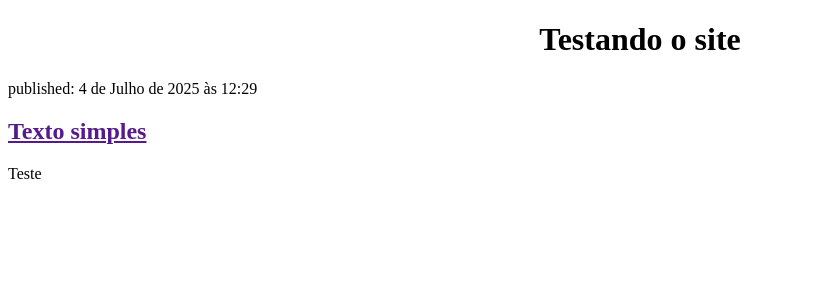
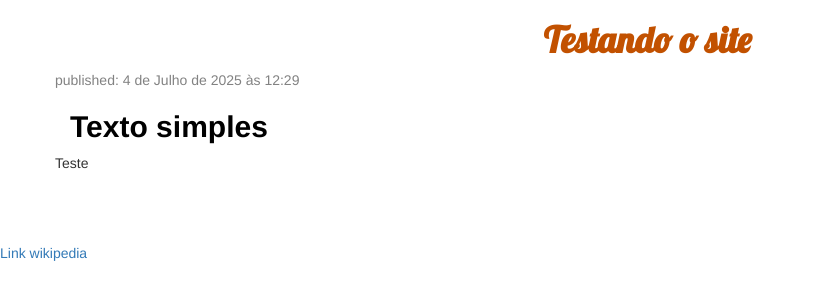
Before and after one commit to rogeriobarbosa07/Django, a Django app: page / in a window 1280 px wide. Shown: the top 300 px of the page, without its empty margins (0-815 px from the left). Run offline with Django 5.2, Linux system fonts and the light colour scheme; data comes from the database, SQL or seed files in the repository; some libraries are stand-ins or nearby versions.

Commit message:
Adicionando css ao projeto teste

```diff
--- a/teste/appteste/templates/appteste/post_list.html
+++ b/teste/appteste/templates/appteste/post_list.html
@@ -1,18 +1,32 @@
+{% load static %}
 <!DOCTYPE html>
     <html lang="en">
     <head>
         <meta charset="UTF-8">
         <meta name="viewport" content="width=device-width, initial-scale=1.0">
         <title>Document</title>
+        <link rel="stylesheet" href="//maxcdn.bootstrapcdn.com/bootstrap/3.2.0/css/bootstrap.min.css">
+        <link rel="stylesheet" href="//maxcdn.bootstrapcdn.com/bootstrap/3.2.0/css/bootstrap-theme.min.css">
+        <link href="//fonts.googleapis.com/css?family=Lobster&subset=latin,latin-ext" rel="stylesheet" type="text/css">
+        <link rel="stylesheet" href="{% static 'css/blog.css' %}">
     </head>
     <body>
         <h1 style="text-align: center;">Testando o site</h1>
-        {% for post in posts %}
-            <div>
-                <p>published: {{ post.published_date }}</p>
-                <h2><a href="">{{ post.title }}</a></h2>
-                <p>{{ post.text|linebreaksbr }}</p>
+        <div class="content container">
+            <div class="row">
+                <div class="col-md-8">
+                    {% for post in posts %}
+                        <div class="post">
+                            <div class="date">
+                                <p>published: {{ post.published_date }}</p>
+                            </div>
+                            <h2><a href="">{{ post.title }}</a></h2>
+                            <p>{{ post.text|linebreaksbr }}</p>
+                        </div>
+                    {% endfor %}
+                </div>
             </div>
-        {% endfor %}
+        </div>
+        <p><a href="https://en.wikipedia.org/wiki/Django" class="external_link" id="link_to_wiki_page">Link wikipedia</a></p>
     </body>
 </html>
```
Also changed, not shown: teste/appteste/static/css/appteste.css (added, +46 -0 lines).
